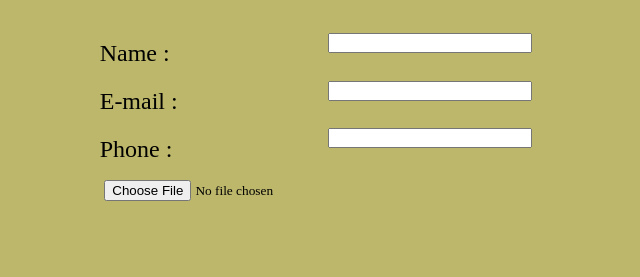
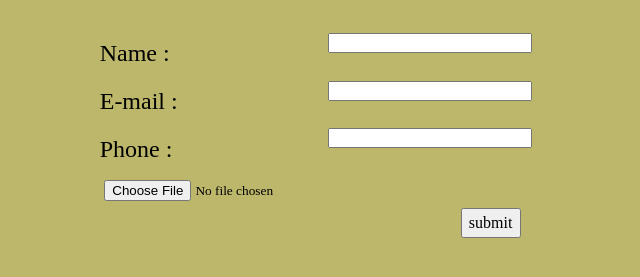
Before and after one commit to BanuDanabakiyam/Resume-JS, a plain HTML site: page index.html in a window 1280 px wide. Shown: the part 83-360 px from the top of the page, without its empty margins (3-643 px from the left). Drawn offline with Linux system fonts and the light colour scheme.

Commit message:
final Change

```diff
--- a/App.js
+++ b/App.js
@@ -3,3 +3,8 @@ document.getElementById("name").innerHTML = "Name :";
 document.getElementById("email").innerHTML = "E-mail :";
 document.getElementById("phone").innerHTML = "Phone :";
 document.getElementById("resume").innerHTML = "Resume :";
+function display(){
+    let text = document.getElementById("submit").innerText;
+    document.getElementById("message").innerHTML = "Submitted Succesfully!";
+
+}
--- a/index.html
+++ b/index.html
@@ -27,8 +27,13 @@
                 <tr>
                     <td><label class="label-text"></label><input type="file" name="file"></td>
                 </tr>
+                <tr>
+                    <td><button class="btn" id="submit" onclick="display()">submit</button></td>
+
+                </tr>
 
             </table>
+            <p id="message" class="btn-para"></p>
 
         </div>
    <script src="./App.js"></script>
--- a/stye.css
+++ b/stye.css
@@ -24,3 +24,13 @@ body{
 .label-text{
     font-size: 1.5rem;
 }
+.btn{
+    width: 60px;
+    height: 30px;
+    font-size: 1rem;
+    margin-left: 160%;
+}
+.btn-para {
+    color: green;
+    font-size: 1.5rem;
+}
```
